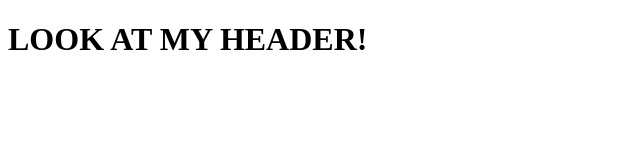
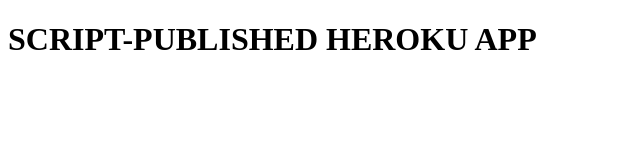
Before and after one commit to lockan/udemy_nodejs, a website: page webserver/public/index.html in a window 1280 px wide. Shown: the whole page, without its empty margins (0-640 px from the left). Drawn offline with Linux system fonts and the light colour scheme.

Commit message:
Delete duplicate index.html

```diff
--- a/webserver/public/index.html
+++ b/webserver/public/index.html
@@ -5,6 +5,6 @@
 		<title>My NodeJS WebApp</title>
 	</head>
 	<body>
-		<h1> LOOK AT MY HEADER! </h1>
+		<h1> SCRIPT-PUBLISHED HEROKU APP </h1>
 	</body>
 </html>
```
Also changed, not shown: webserver/index.html (deleted, +0 -10 lines).
